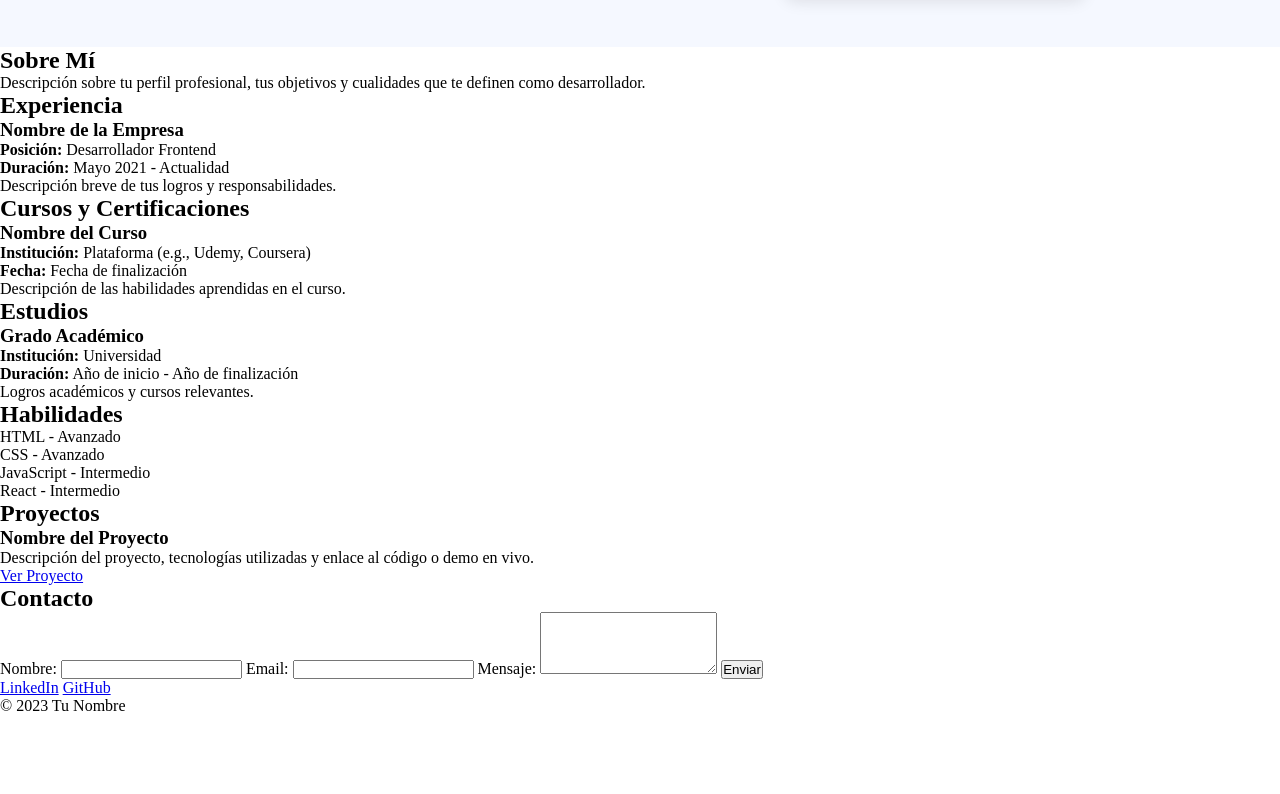
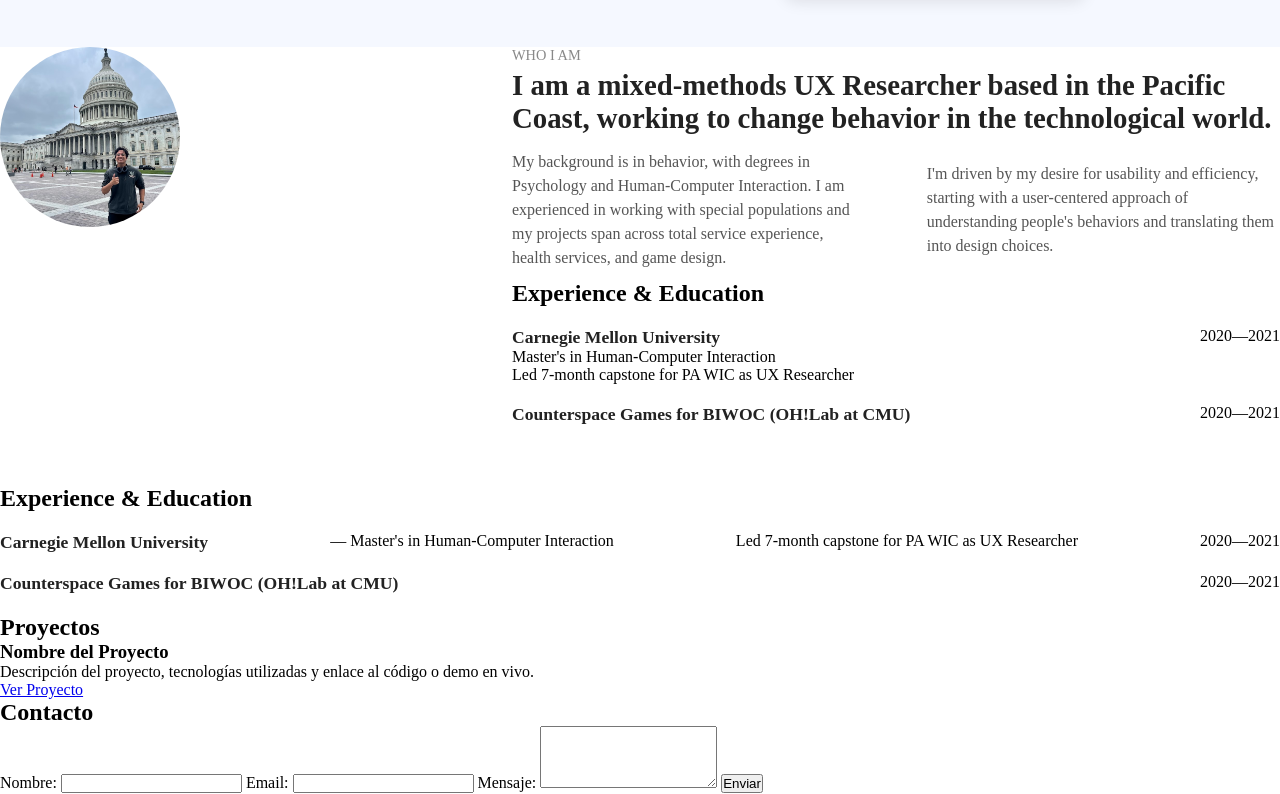
Before and after one commit to mcpoveda2/curriculum, a plain HTML site: page index.html in a window 1280 px wide. Shown: the part 539-1333 px from the top of the page. Before the commit the page ends 1254 px from the top, so only its background shows below. Drawn offline with Linux system fonts and the light colour scheme.

Commit message:
Experiencia Base

```diff
--- a/index.html
+++ b/index.html
@@ -38,58 +38,60 @@
     </section>
 
     <!-- Sobre Mí -->
-    <section id="aboutme">
-        <h2>Sobre Mí</h2>
-        <p>Descripción sobre tu perfil profesional, tus objetivos y cualidades que te definen como desarrollador.</p>
+    <section id="about-me">
+        <div class="about-header">
+            <div class="aboutme-image">
+                <img src="assets/profile_img.jpg" alt="Foto de perfil" class="profile-photo">
+            </div>
+
+            <div class="intro-text">
+                <div class="introduction">
+                <h2>WHO I AM</h2>
+                <p>I am a mixed-methods UX Researcher based in the Pacific Coast, working to change behavior in the technological world.</p>
+                </div>
+
+                <div class="about-header-info">
+                    <p>My background is in behavior, with degrees in Psychology and Human-Computer Interaction. I am experienced in working with special populations and my projects span across total service experience, health services, and game design.</p>
+                    <p>I'm driven by my desire for usability and efficiency, starting with a user-centered approach of understanding people's behaviors and translating them into design choices.</p>
+
+                </div>
+                <div class="experience-education">
+                    <h2>Experience & Education</h2>
+                    <div class="experience-item">
+                        <div class="experience-item-info">
+                            <h3>Carnegie Mellon University</h3>
+                            <p>Master's in Human-Computer Interaction</p>
+                            <p>Led 7-month capstone for PA WIC as UX Researcher</p>
+                        </div>
+                        <div class="experience-item-date">
+                            <span class="date">2020—2021</span>
+                        </div>
 
 
-            <!-- Experiencia -->
-        <section id="experiencia">
-            <h2>Experiencia</h2>
-            <div class="job">
-                <h3>Nombre de la Empresa</h3>
-                <p><strong>Posición:</strong> Desarrollador Frontend</p>
-                <p><strong>Duración:</strong> Mayo 2021 - Actualidad</p>
-                <p>Descripción breve de tus logros y responsabilidades.</p>
+                    </div>
+                    <div class="experience-item">
+                        <h3>Counterspace Games for BIWOC (OH!Lab at CMU)</h3>
+                        <p>2020—2021</p>
+                    </div>
+                    <!-- Agrega más experiencias y educación aquí -->
+                </div>
+
             </div>
-            <!-- Agregar más experiencia laboral aquí -->
-        </section>
-
-            <!-- Cursos y Certificaciones -->
-        <section id="cursos">
-            <h2>Cursos y Certificaciones</h2>
-            <div class="course">
-                <h3>Nombre del Curso</h3>
-                <p><strong>Institución:</strong> Plataforma (e.g., Udemy, Coursera)</p>
-                <p><strong>Fecha:</strong> Fecha de finalización</p>
-                <p>Descripción de las habilidades aprendidas en el curso.</p>
+        </div>
+        <div class="experience-education">
+            <h2>Experience & Education</h2>
+            <div class="experience-item">
+                <h3>Carnegie Mellon University</h3>
+                <p>— Master's in Human-Computer Interaction</p>
+                <p>Led 7-month capstone for PA WIC as UX Researcher</p>
+                <span class="date">2020—2021</span>
             </div>
-            <!-- Agregar más cursos aquí -->
-        </section>
-
-        <!-- Estudios -->
-        <section id="estudios">
-            <h2>Estudios</h2>
-            <div class="education">
-                <h3>Grado Académico</h3>
-                <p><strong>Institución:</strong> Universidad</p>
-                <p><strong>Duración:</strong> Año de inicio - Año de finalización</p>
-                <p>Logros académicos y cursos relevantes.</p>
+            <div class="experience-item">
+                <h3>Counterspace Games for BIWOC (OH!Lab at CMU)</h3>
+                <p>2020—2021</p>
             </div>
-        </section>
-
-        <!-- Habilidades -->
-        <section id="habilidades">
-            <h2>Habilidades</h2>
-            <ul>
-                <li>HTML - Avanzado</li>
-                <li>CSS - Avanzado</li>
-                <li>JavaScript - Intermedio</li>
-                <li>React - Intermedio</li>
-                <!-- Agregar más habilidades aquí -->
-            </ul>
-        </section>
-
+            <!-- Agrega más experiencias y educación aquí -->
+        </div>
     </section>
 
 
--- a/style/styles.css
+++ b/style/styles.css
@@ -99,3 +99,84 @@
     box-shadow: 0px 5px 15px rgba(0, 0, 0, 0.1);
     filter: brightness(1.1) saturate(1.2); /* Aumenta brillo y saturación */
 }
+
+/*About me*/
+
+#about-me {
+    width: 100%;
+    height: auto;
+}
+
+.about-header {
+    display: flex;
+    align-items: flex-start;
+    margin-bottom: 40px;
+}
+
+.aboutme-image{
+    width: 40%;
+}
+
+.profile-photo {
+    width: 180px;
+    height: 180px;
+    border-radius: 50%;
+    margin-right: 20px;
+    object-fit: cover;
+}
+
+.intro-text{
+    width: 60%;
+}
+
+.introduction h2 {
+    font-size: 0.9rem;
+    color: #888;
+    font-weight: normal;
+    text-transform: uppercase;
+    margin-bottom: 5px;
+}
+
+.introduction p {
+    font-size: 1.8rem;
+    font-weight: bold;
+    margin-bottom: 15px;
+    color: #222;
+}
+
+.about-header-info{
+    display: flex;
+    align-items: center;
+    justify-content: center;
+    gap: 8%;
+}
+
+.about-header-info p {
+    font-size: 1rem;
+    line-height: 1.5;
+    color: #555;
+    margin-bottom: 10px;
+    width: 50%;
+}
+
+/*Experience*/
+
+/* Sección de experiencia y educación */
+.experience-education h2 {
+    font-size: 1.5rem;
+    font-weight: bold;
+    margin-bottom: 20px;
+}
+
+.experience-item {
+    margin-bottom: 20px;
+    position: relative;
+    display: flex;
+    justify-content: space-between;
+}
+
+.experience-item h3 {
+    font-size: 1.1rem;
+    font-weight: bold;
+    color: #222;
+}
```
